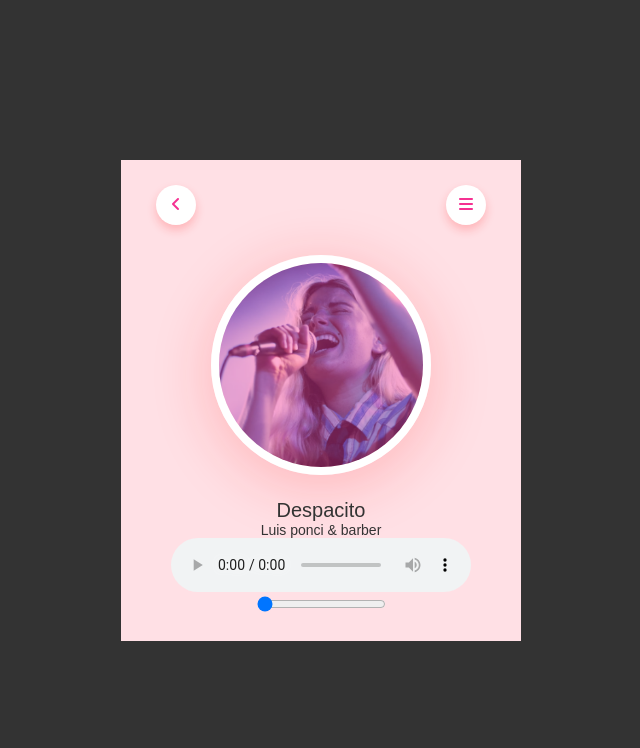
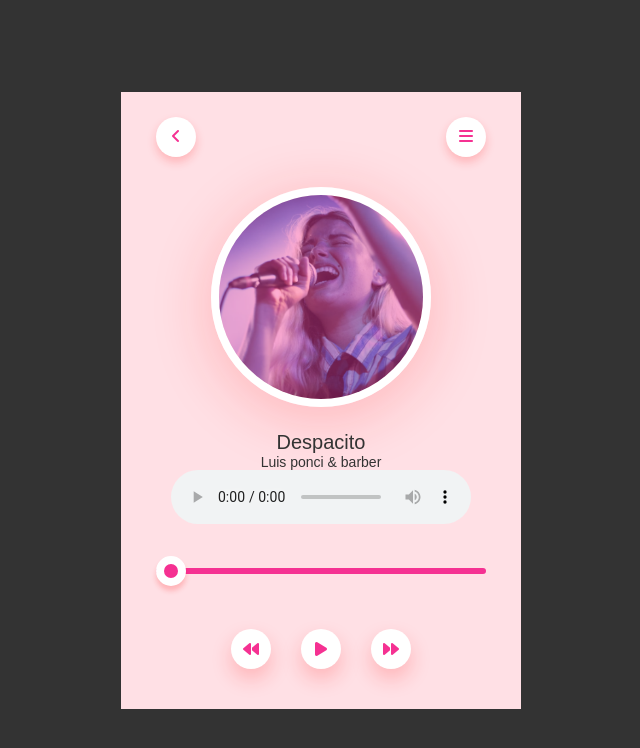
Before and after one commit to MenukaSankalpa/Project-40, a plain HTML site: page index.html in a window 1280 px wide. Shown: the whole page, without its empty margins (319-959 px from the left). Drawn offline with Linux system fonts and the light colour scheme.

Commit message:
improve progress,controls in html,css

```diff
--- a/index.html
+++ b/index.html
@@ -27,7 +27,13 @@
             <audio controls>
                 <source src="Be With You.mp3" type="audio/mp3">
             </audio>
-            <input type="range" name="" id="" value="0">
+            <input type="range" value="0" id="progress">
+
+            <div class="controls">
+                <div><i class="fa-solid fa-backward"></i></div>
+                <div><i class="fa-solid fa-play"></i></div>
+                <div><i class="fa-solid fa-forward"></i></div>
+            </div>
         </div>
     </div>
 
--- a/style.css
+++ b/style.css
@@ -56,3 +56,43 @@ nav .circle {
     font-size: 14px;
     color: #333;
 }
+
+#progress {
+    -webkit-appearance: none;
+    width: 100%;
+    height: 6px;
+    background: #f53192;
+    border-radius: 4px;
+    cursor: pointer;
+    margin: 40px 0;
+}
+
+#progress::-webkit-slider-thumb {
+    -webkit-appearance: none;
+    background: #f53192;
+    width: 30px;
+    height: 30px;
+    border-radius: 50%;
+    border: 8px solid #fff;
+    box-shadow: 0 5px 5px rgba(255, 26, 26, 0.22);
+}
+
+.controls {
+    display: flex;
+    justify-content: center;
+    align-items: center;
+}
+
+.controls div {
+    width: 40px;
+    height: 40px;
+    margin: 15px;
+    background: #fff;
+    display: inline-flex;
+    align-items: center;
+    justify-content: center;
+    border-radius: 50%;
+    color: #f53192;
+    box-shadow: 0 10px 20px rgba(255, 26, 26, 0.22);
+    cursor: pointer;
+}
```
